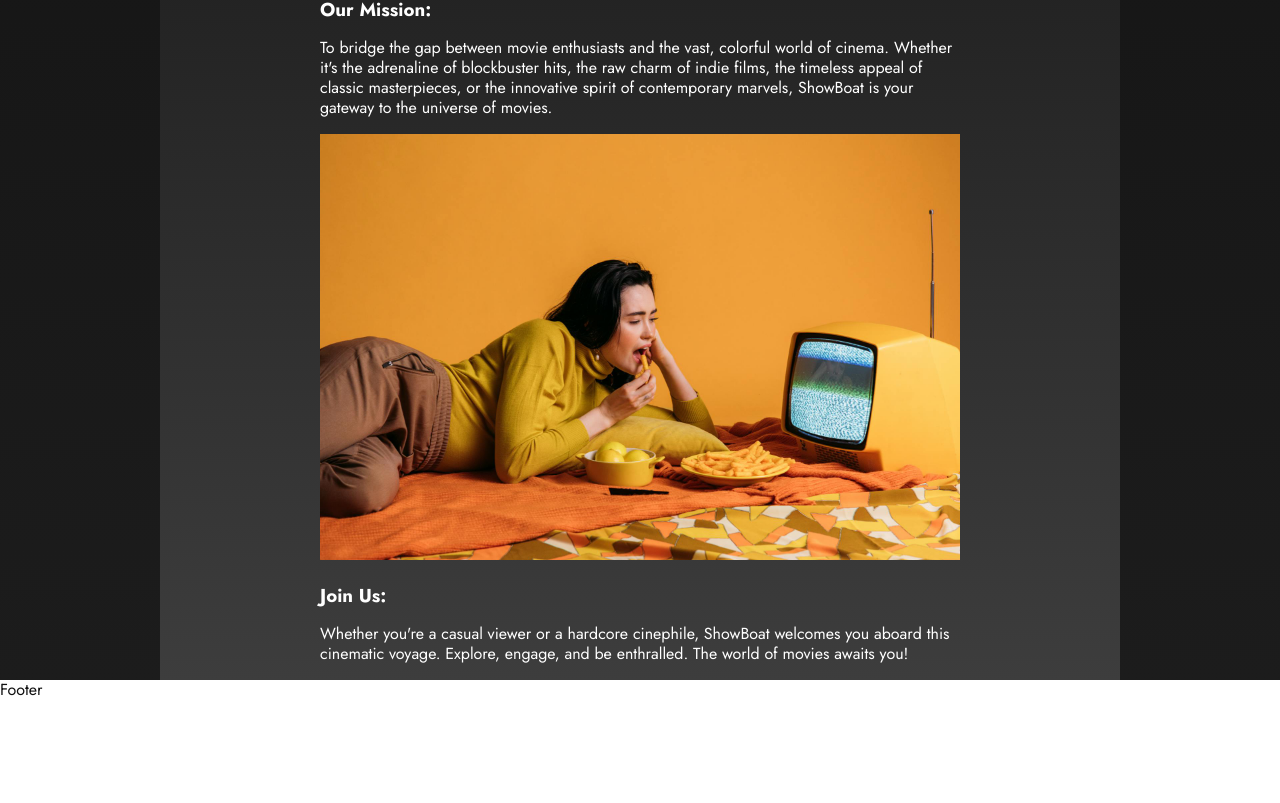
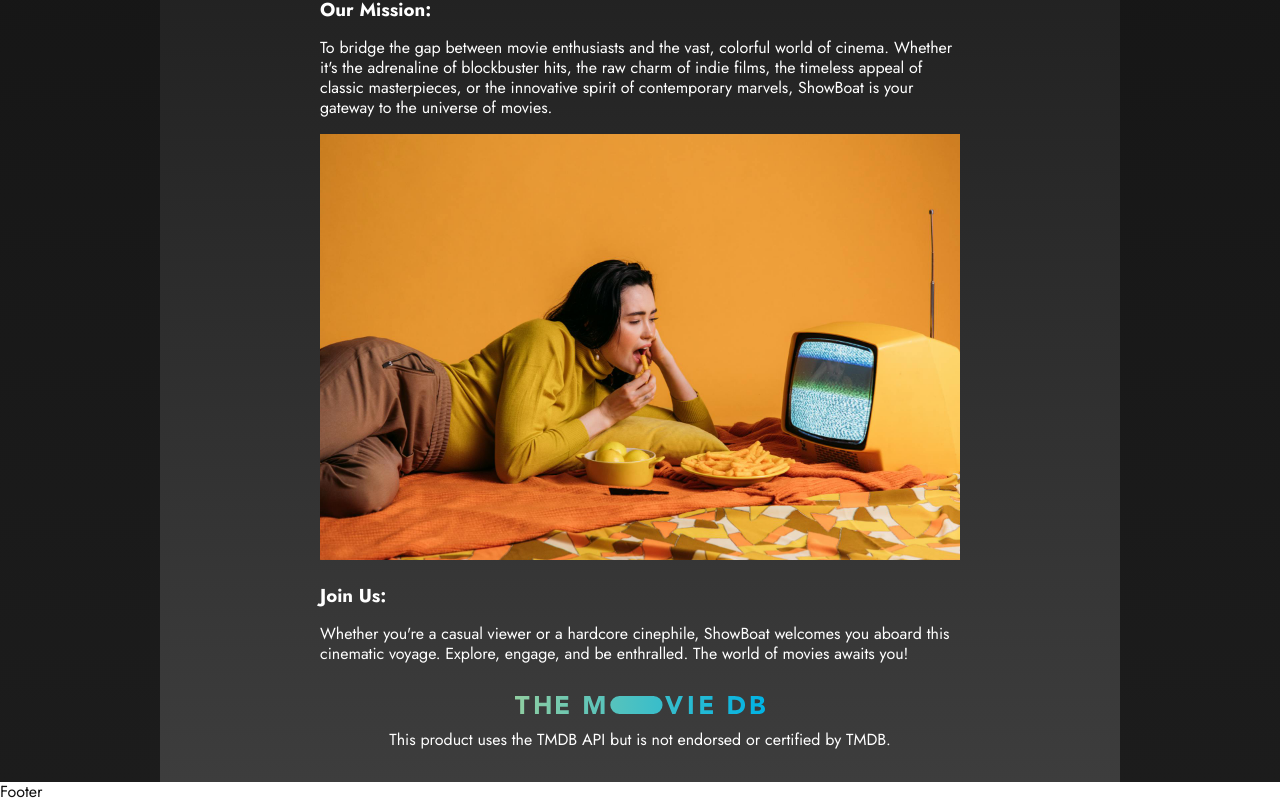
Before and after one commit to allankchow/showboat, a React (Vite) app: page /about in a window 1280 px wide. Shown: the part 379-1182 px from the top of the page. Before the commit the page ends 1080 px from the top, so only its background shows below. Built offline with nearby package versions, Linux system fonts and the light colour scheme.

Commit message:
Add tmdb attribution

```diff
--- a/src/pages/AboutPage.jsx
+++ b/src/pages/AboutPage.jsx
@@ -2,6 +2,7 @@ import { useEffect } from "react";
 import { appTitle } from "../globals/globalVariables";
 
 import aboutImage01 from '../assets/images/about-image-01.jpg';
+import tmdbAttributionLogo from '../assets/images/tmdb-attribute-logo.svg';
 
 const AboutPage = () => {
 
@@ -21,6 +22,11 @@ const AboutPage = () => {
                     <img src={aboutImage01} alt="Person watching shows"/>
                     <h3>Join Us:</h3>
                     <p>Whether you're a casual viewer or a hardcore cinephile, ShowBoat welcomes you aboard this cinematic voyage. Explore, engage, and be enthralled. The world of movies awaits you!</p>
+
+                    <div className="tmdbAttribution">
+                        <img src={tmdbAttributionLogo} alt="TMDB Logo" />
+                        <p>This product uses the TMDB API but is not endorsed or certified by TMDB.</p>
+                    </div>
                 </section>
             </div>
         </>
--- a/src/scss/components/_about.scss
+++ b/src/scss/components/_about.scss
@@ -31,6 +31,16 @@
     }
     p {
         margin: 1rem 0;
+    }
+
+    .tmdbAttribution {
+        @include flex-column(center, center, 0);
+        margin: auto;
+        padding: 1rem 0;
+
+        img {
+            width: 250px;
+        }
     }
 }
 
```
Also changed, not shown: src/assets/images/tmdb-attribute-logo.svg (added).
